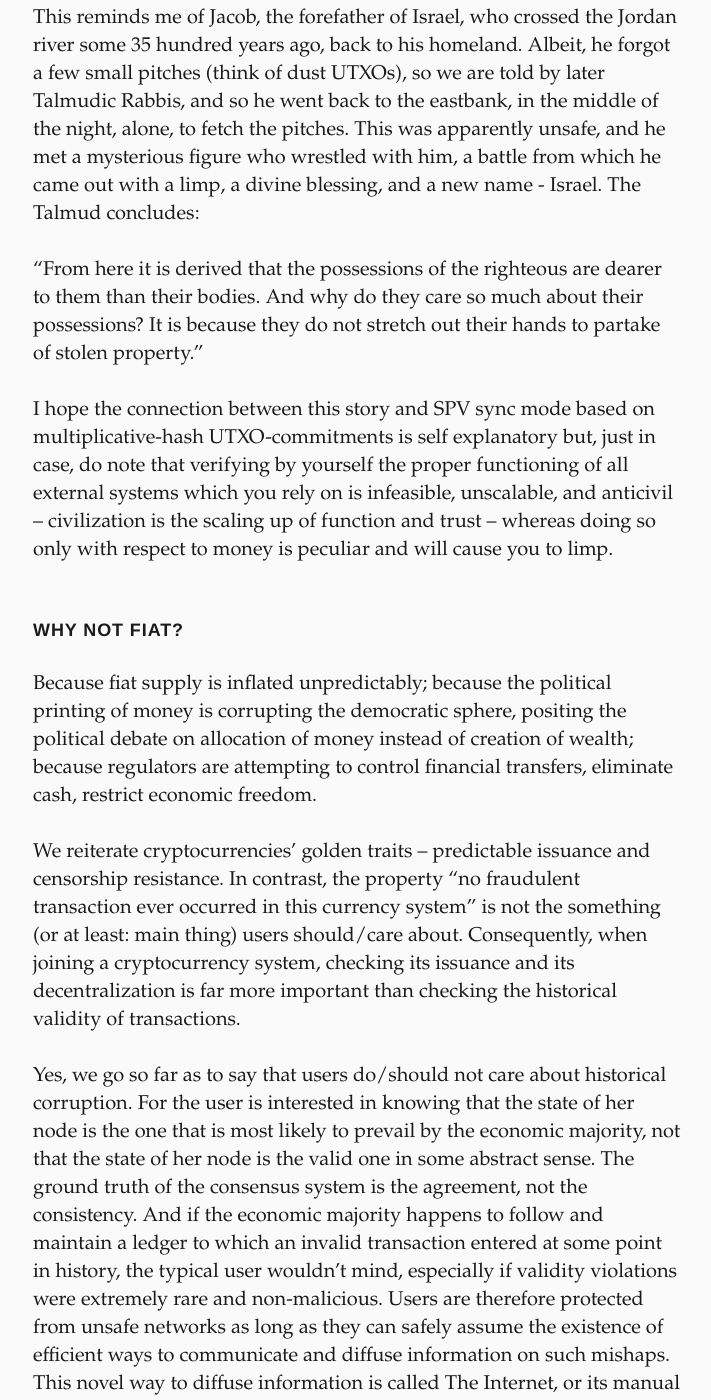
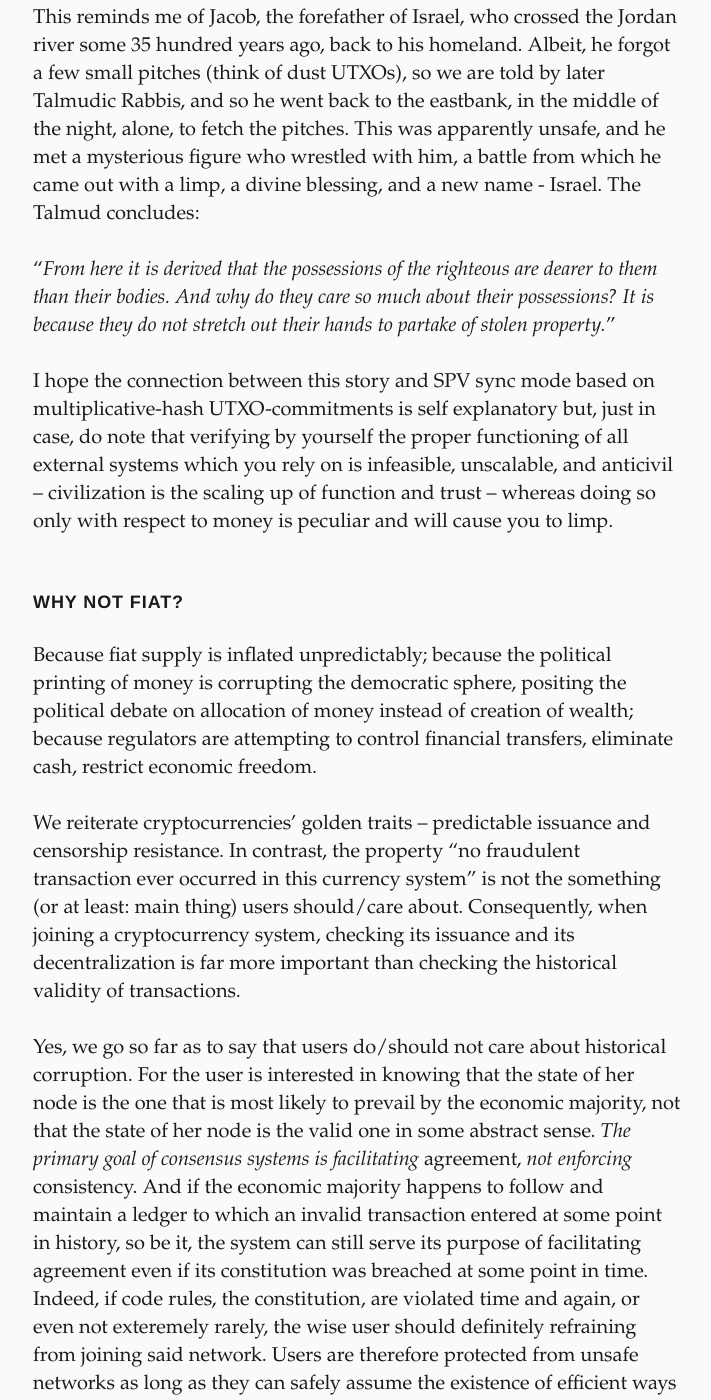
Before and after one commit to hashdag/hashdag.github.io, a Jekyll site: the page built from _posts/2020-05-05-syncing.md, in a window 1280 px wide and 1400 px high, scrolled down 514 px. Shown: the whole window, without its empty margins (283-994 px from the left). Built offline with Jekyll 4.4.1, drawn with Linux system fonts in a browser that asks for light colours; some of the changed text lies outside the part shown.

Commit message:
Create 2020-05-05-syncing.md

```diff
--- a/_posts/2020-05-05-syncing.md
+++ b/_posts/2020-05-05-syncing.md
@@ -11,7 +11,7 @@ The “Don’t trust, verify!” slogan is beyond my comprehension. I board airp
 
 This reminds me of Jacob, the forefather of Israel, who crossed the Jordan river some 35 hundred years ago, back to his homeland. Albeit, he forgot a few small pitches (think of dust UTXOs), so we are told by later Talmudic Rabbis, and so he went back to the eastbank, in the middle of the night, alone, to fetch the pitches. This was apparently unsafe, and he met a mysterious figure who wrestled with him, a battle from which he came out with a limp, a divine blessing, and a new name - Israel. The Talmud concludes:
 
-“From here it is derived that the possessions of the righteous are dearer to them than their bodies. And why do they care so much about their possessions? It is because they do not stretch out their hands to partake of stolen property.”
+“*From here it is derived that the possessions of the righteous are dearer to them than their bodies. And why do they care so much about their possessions? It is because they do not stretch out their hands to partake of stolen property.*”
 
 I hope the connection between this story and SPV sync mode based on multiplicative-hash UTXO-commitments is self explanatory but, just in case, do note that verifying by yourself the proper functioning of all external systems which you rely on is infeasible, unscalable, and anticivil -- civilization is the scaling up of function and trust -- whereas doing so only with respect to money is peculiar and will cause you to limp.
 
@@ -21,7 +21,7 @@ Because fiat supply is inflated unpredictably; because the political printing of
 
 We reiterate cryptocurrencies’ golden traits -- predictable issuance and censorship resistance. In contrast, the property “no fraudulent transaction ever occurred in this currency system” is not the something (or at least: main thing) users should/care about. Consequently, when joining a cryptocurrency system, checking its issuance and its decentralization is far more important than checking the historical validity of transactions.
 
-Yes, we go so far as to say that users do/should not care about historical corruption. For the user is interested in knowing that the state of her node is the one that is most likely to prevail by the economic majority, not that the state of her node is the valid one in some abstract sense. The ground truth of the consensus system is the agreement, not the consistency. And if the economic majority happens to follow and maintain a ledger to which an invalid transaction entered at some point in history, the typical user wouldn’t mind, especially if validity violations were extremely rare and non-malicious. Users are therefore protected from unsafe networks as long as they can safely assume the existence of efficient ways to communicate and diffuse information on such mishaps. This novel way to diffuse information is called The Internet, or its manual predecessor -- Civilization.
+Yes, we go so far as to say that users do/should not care about historical corruption. For the user is interested in knowing that the state of her node is the one that is most likely to prevail by the economic majority, not that the state of her node is the valid one in some abstract sense. *The primary goal of consensus systems is facilitating* agreement, *not enforcing* consistency. And if the economic majority happens to follow and maintain a ledger to which an invalid transaction entered at some point in history, so be it, the system can still serve its purpose of facilitating agreement even if its constitution was breached at some point in time. Indeed, if code rules, the constitution, are violated time and again, or even not exteremely rarely, the wise user should definitely refraining from joining said network. Users are therefore protected from unsafe networks as long as they can safely assume the existence of efficient ways to communicate and diffuse information on such mishaps. This novel way to diffuse information is called The Internet, or its manual predecessor -- Civilization.
 
 Image of fake Twitter poll:
 As a user of a Consensus system, which of the following facilitations are more important to you:
```
